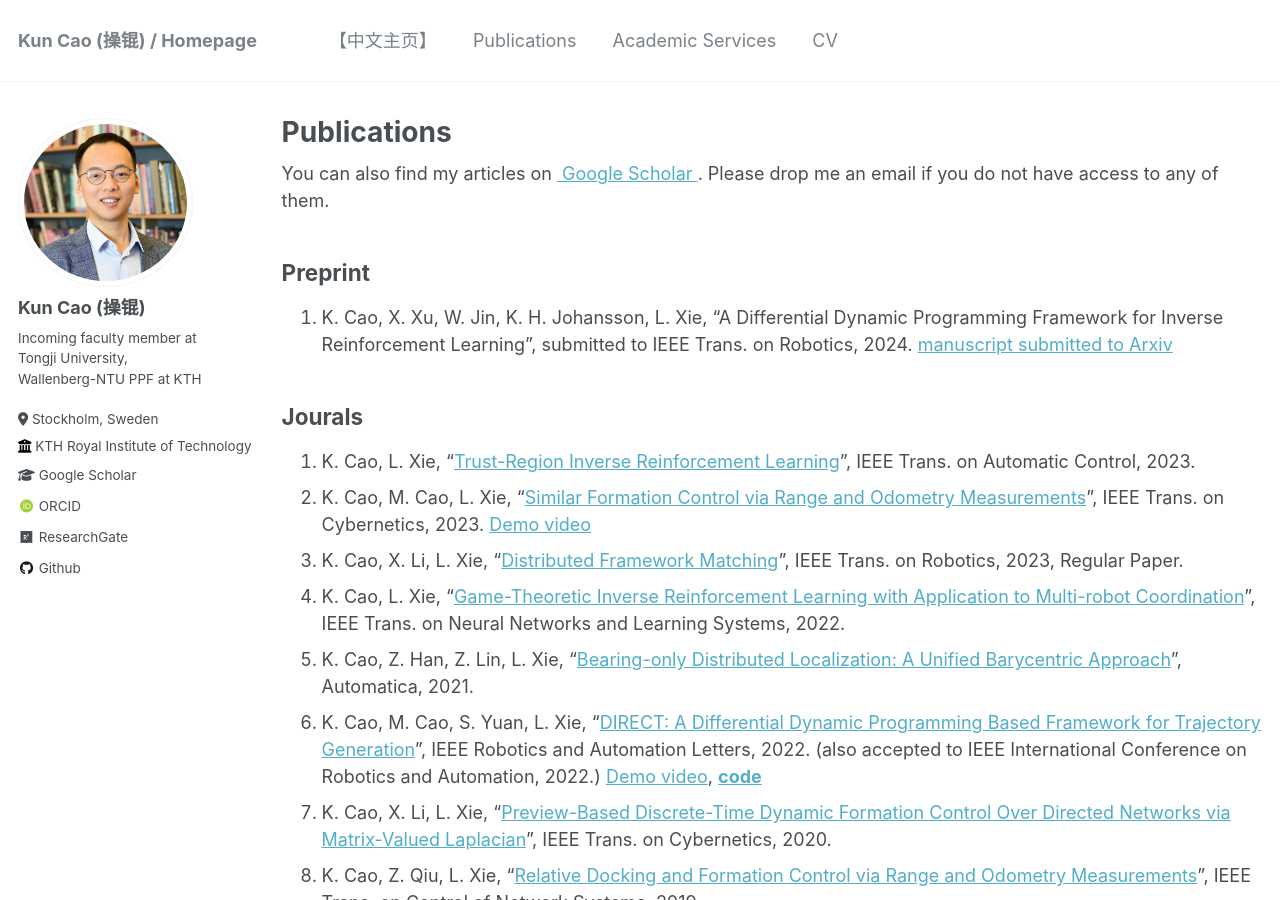
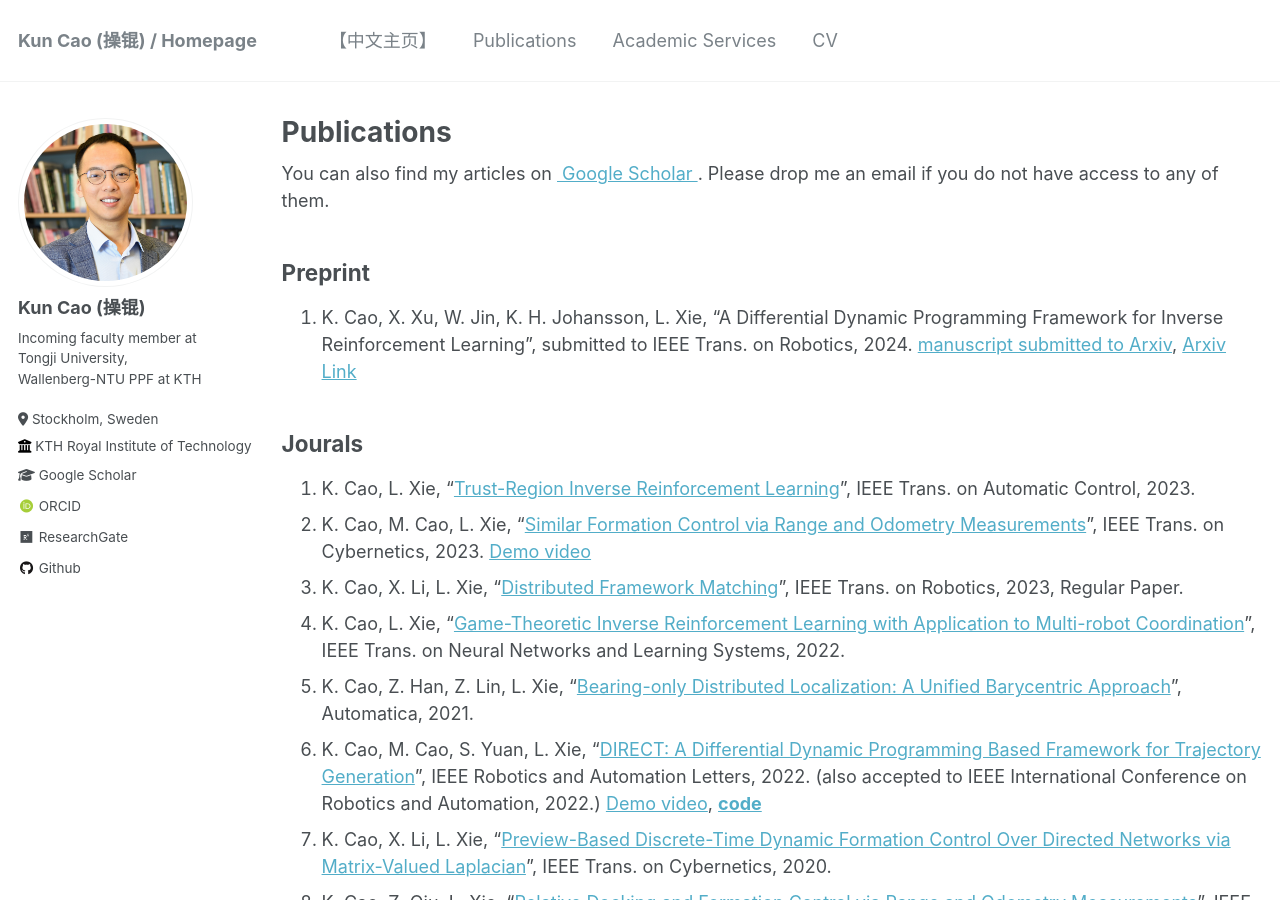
Before and after one commit to ntu-caokun/ntu-caokun.github.io, a Jekyll site: the page built from _pages/publications.md, in a window 1280 px wide and 900 px high. Built offline with Jekyll 4.4.1, drawn with Linux system fonts in a browser that asks for light colours; some web fonts are replaced.

Commit message:
Update publications.md

```diff
--- a/_pages/publications.md
+++ b/_pages/publications.md
@@ -16,7 +16,7 @@
 {% endfor %} -->
 
 ## Preprint
-1. K. Cao, X. Xu, W. Jin, K. H. Johansson, L. Xie, “A Differential Dynamic Programming Framework for Inverse Reinforcement Learning”, submitted to IEEE Trans. on Robotics, 2024. [manuscript submitted to Arxiv](https://kth-my.sharepoint.com/:b:/g/personal/caokun_ug_kth_se/EZY-Oa4qcf5IrsuUMUZGUwoBvD2fjrucnGNRvCyBFLAh5A?e=xGBqcV)
+1. K. Cao, X. Xu, W. Jin, K. H. Johansson, L. Xie, “A Differential Dynamic Programming Framework for Inverse Reinforcement Learning”, submitted to IEEE Trans. on Robotics, 2024. [manuscript submitted to Arxiv](https://kth-my.sharepoint.com/:b:/g/personal/caokun_ug_kth_se/EZY-Oa4qcf5IrsuUMUZGUwoBvD2fjrucnGNRvCyBFLAh5A?e=xGBqcV), [Arxiv Link](https://arxiv.org/abs/2407.19902)
 
 
 ## Jourals
```
